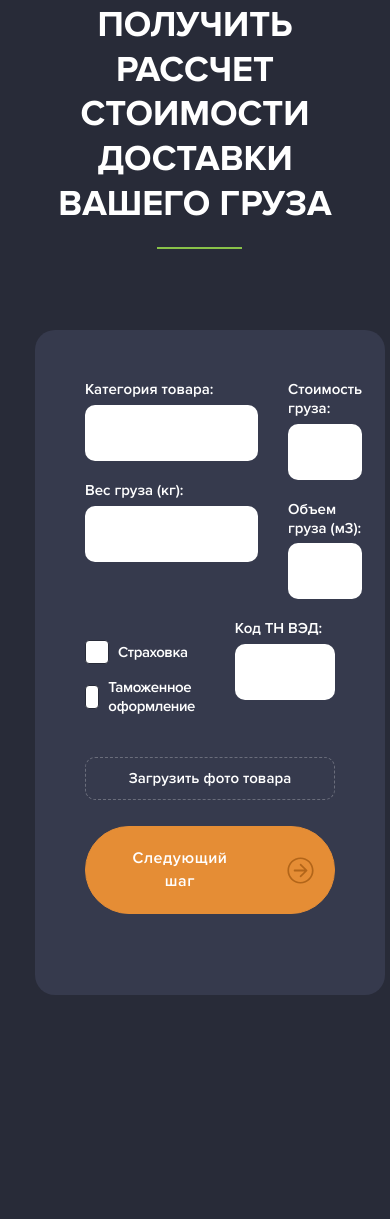
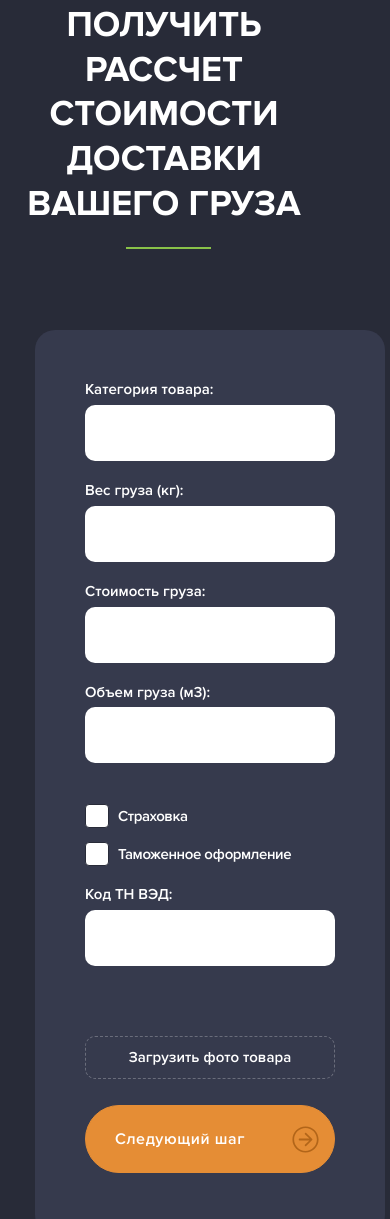
Before and after one commit to AnastasiaaaDemchenko/Master-Tao-23.03, a website: page dev/index.html in a window 390 px wide. Shown: the part 941-2160 px from the top of the page. Before the commit the page ends 1992 px from the top, so only its background shows below. Drawn offline with nearby package versions, Linux system fonts and the light colour scheme; files that its build step writes are made by us from their sources.

Commit message:
padding-top renove to padding

```diff
--- a/dev/sass/calculation.scss
+++ b/dev/sass/calculation.scss
@@ -1,9 +1,25 @@
+.calculation {
+    .container {
+        position: relative;
+    }
+
+    &__img-box {
+        position: absolute;
+        bottom: -100px;
+        right: -17px;
+    }
+
+    &__img {
+        max-width: 560px;
+        width: 36vw;
+    }
+}
 .calculation-form {
     max-width: 626px;
     width: 100%;
     background-color: $bg-secondary;
     border-radius: 20px;
-    padding: 50px 35px 61px;
+    padding: 50px 35px 42px;
     margin-left: 15px;
 
     .input-box {
@@ -24,7 +40,9 @@
     }
 
     #file-name {
-        margin: 15px 0 12px;
+        margin-top: 20px;
+        margin-bottom: 12px;
+        margin: 35px 0 15px;
         font-size: 15px;
         line-height: 126%;
     }
@@ -42,4 +60,21 @@
             border-color: $secondary-color;
         }
     }
+
+    .btn {
+        max-width: 251px;
+        padding: 19.6px 29px;
+    }
 }
+
+/* Chrome, Safari, Edge, Opera */
+input::-webkit-outer-spin-button,
+input::-webkit-inner-spin-button {
+  -webkit-appearance: none;
+  margin: 0;
+}
+
+/* Firefox */
+input[type=number] {
+  -moz-appearance: textfield;
+}
--- a/dev/sass/global.scss
+++ b/dev/sass/global.scss
@@ -1,3 +1,8 @@
+::selection {
+    color: #fff;
+    background-color: $secondary-color;
+}
+
 body {
     background-color: $bg-primary;
     color: $text-color;
@@ -307,6 +312,8 @@ h6,
     /*type 3*/
     &.col-lg-7 {
         margin-bottom: 35px;
+        left: -31px;
+
         h2 {
             &:after {
                 content: "";
--- a/dev/sass/media/_media_max_width1199.scss
+++ b/dev/sass/media/_media_max_width1199.scss
@@ -1,2 +1,5 @@
 @media screen and (max-width: 1199px) {
+    .calculation__img {
+        width: 30vw;
+    }
 }
--- a/dev/sass/media/_media_max_width767.scss
+++ b/dev/sass/media/_media_max_width767.scss
@@ -1,3 +1,27 @@
 @media screen and (max-width: 767px) {
+    .calculation-form {
+        border-radius: 20px;
+        padding: 52px 15px 15px;
+        margin-left: initial;
 
+        #file-name {
+            margin: 0px 0 12px;
+        }
+
+        .btn {
+            width: 100%;
+
+            .icon {
+                margin: 0 -14px 0 auto;
+            }
+        }
+    }
+    .input-row {
+        flex-direction: column;
+    }
+
+    .padding {
+        padding-top: 7px;
+        padding-bottom: 5px;
+    }
 }
--- a/dev/sass/media/_media_max_width991.scss
+++ b/dev/sass/media/_media_max_width991.scss
@@ -82,4 +82,8 @@
             }
         }
     }
+
+    .calculation__img-box {
+        display: none;
+    }
 }
--- a/dev/templates/calculation.html
+++ b/dev/templates/calculation.html
@@ -1,6 +1,6 @@
 <section class="calculation">
     <div class="container">
-        <div class="template-title text-left col-lg-7">
+        <div class="template-title col-lg-7 text-left">
             <h2>Получить рассчет стоимости доставки вашего груза</h2>
         </div>
         <form class="calculation-form">
@@ -61,6 +61,9 @@
                 </div>
             </div>
         </form>
+        <div class="calculation__img-box">
+            <img class="calculation__img" src="assets/img/calculation-decoration.png" alt="decoration">
+        </div>
     </div>
 </section>
 
```
Also changed, not shown: dev/assets/img/calculation-decoration.png (added).
